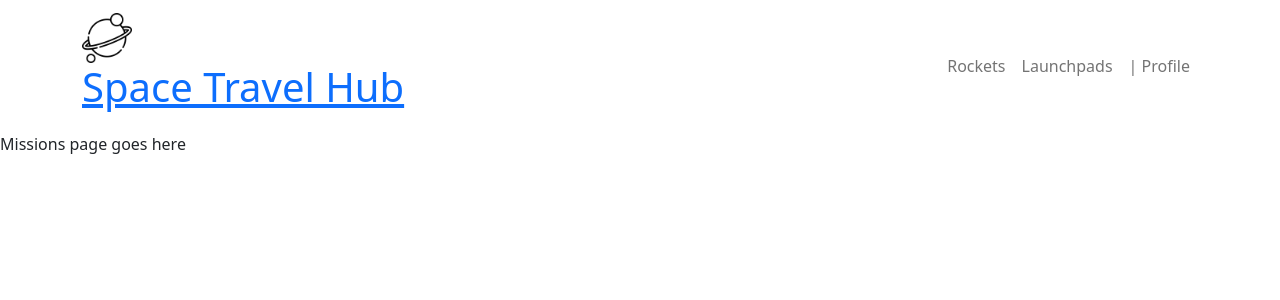
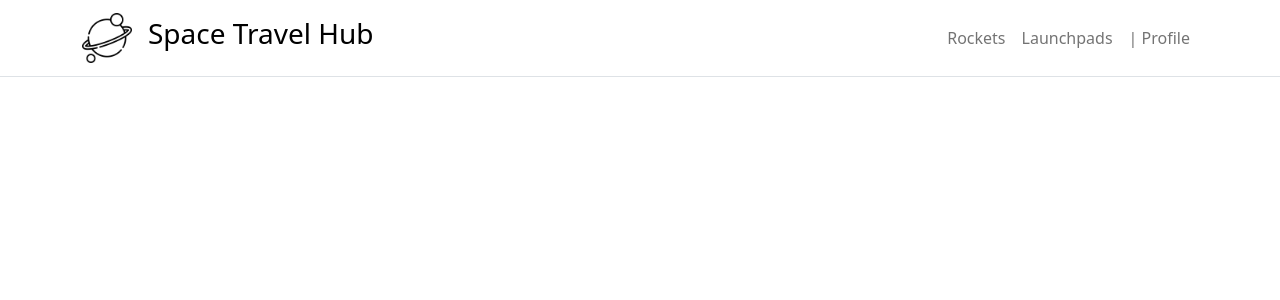
Before and after one commit to learnwithalfred/space-travel-booking, a React (Create React App) app: page /missions in a window 1280 px wide. Shown: the top 300 px of the page. Built offline with nearby package versions, Linux system fonts and the light colour scheme.

Commit message:
Align Logo centered

```diff
--- a/src/features/header/header.js
+++ b/src/features/header/header.js
@@ -6,14 +6,14 @@ import { Link } from 'react-router-dom';
 import logo from '../../assets/images/logo.png';
 
 const Header = () => (
-  <Navbar bg="light" expand="lg" className="bg-white">
+  <Navbar bg="light" expand="lg" className="bg-white border-bottom">
     <Container>
       <Navbar.Brand href="#home">
-        <Link to="/">
-          <div clasName="d-flex justify-content-start">
-          <img src={logo} alt="Keep" width="50" className="me-3" />
-            <h1>Space Travel Hub</h1>
-            </div>
+        <Link to="/" className="text-decoration-none">
+          <div className="d-flex justify-content-start align-items-center">
+            <img src={logo} alt="Keep" width="50" className="me-3" />
+            <h1 className="h3 text-black">Space Travel Hub</h1>
+          </div>
         </Link>
       </Navbar.Brand>
       <Navbar.Toggle aria-controls="basic-navbar-nav" />
--- a/src/features/missions/missions.js
+++ b/src/features/missions/missions.js
@@ -4,7 +4,6 @@ import Header from '../header/header';
 const Missions = () => (
   <>
     <Header />
-    <div>Missions page goes here</div>
   </>
 );
 
```
